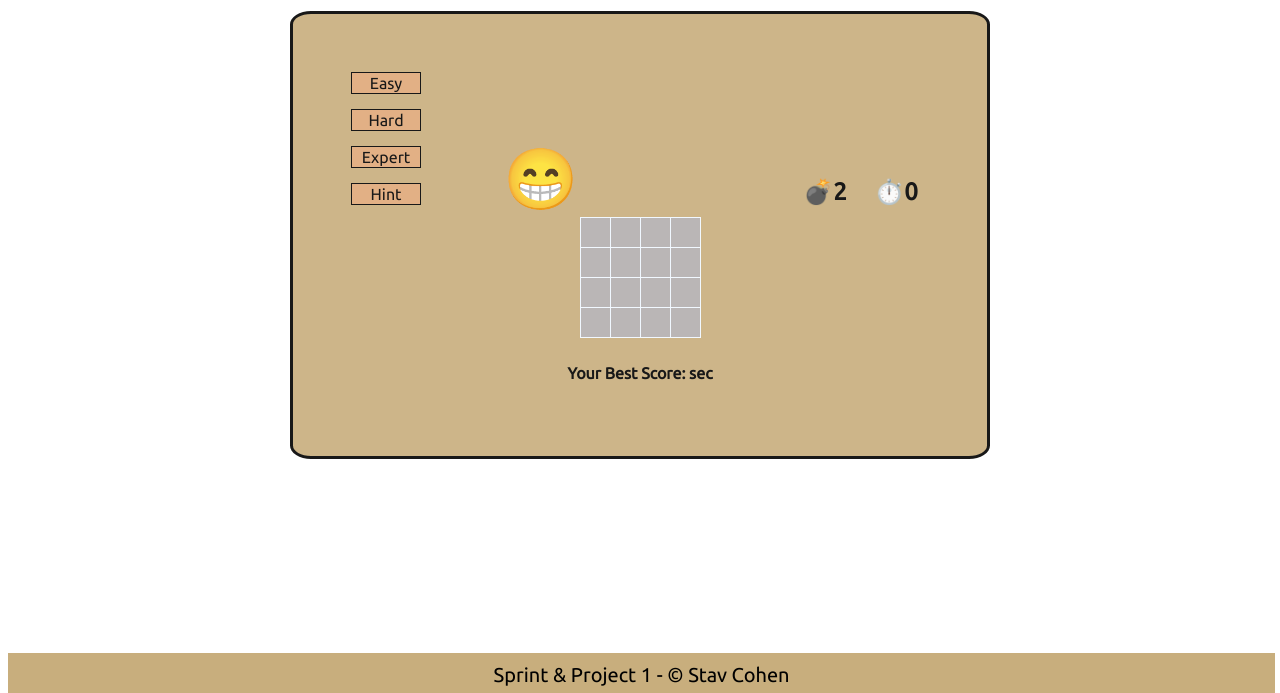
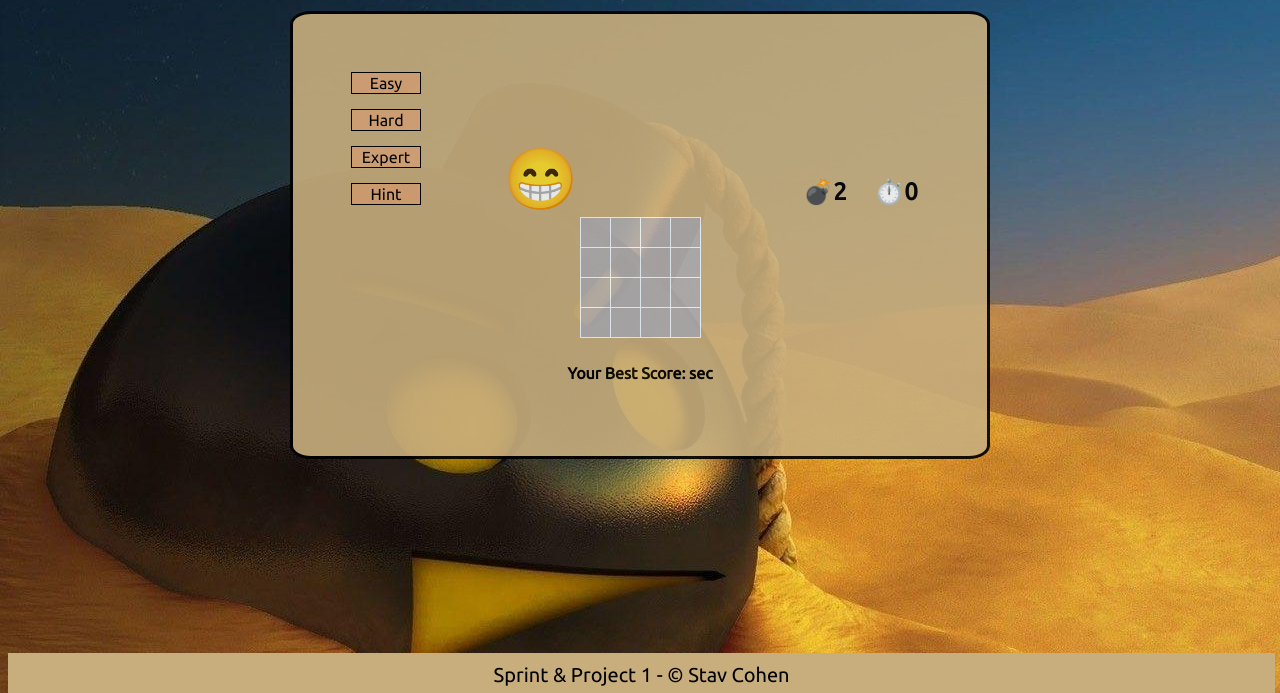
Before and after one commit to stavinyo/Minesweeper-Game, a plain HTML site: page index.html in a window 1280 px wide. Shown: the part 107-800 px from the top of the page. Drawn offline with Linux system fonts and the light colour scheme; the site is published under a folder, as on GitHub Pages, so addresses that start at the root find nothing.

Commit message:
Update style.css

```diff
--- a/css/style.css
+++ b/css/style.css
@@ -5,7 +5,7 @@
 }
 
 body {
- background-image: url("/img/wp2894552-bomb-wallpaper.jpg");
+ background-image: url("../img/wp2894552-bomb-wallpaper.jpg");
  /* background-color: #cccccc; */
 }
 
```
